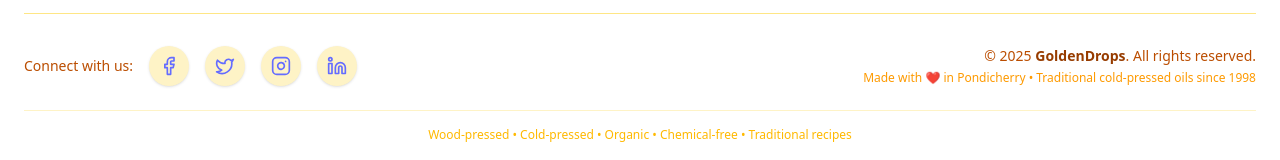
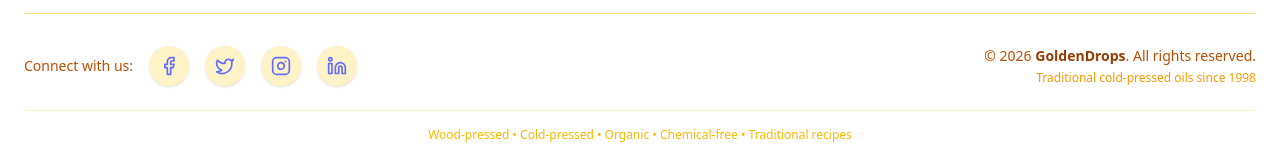
Before and after one commit to SUBITCHAKALAKSHMI-A/Oil_Store, a React app in the folder frontend/: page / in a window 1280 px wide. Shown: the part 3732-3892 px from the top of the page. Built offline with nearby package versions, Linux system fonts and the light colour scheme; the HTML template or start-up script is replaced by a standard one.

Commit message:
Updated Footer

```diff
--- a/frontend/src/components/Footer.jsx
+++ b/frontend/src/components/Footer.jsx
@@ -36,7 +36,7 @@ const Footer = () => {
             {/* Pondicherry Store Address */}
             <div className="bg-amber-50 rounded-2xl p-5 border border-amber-200 mb-6">
               <div className="flex items-start space-x-3">
-                <div className="w-10 h-10 bg-amber-200 rounded-xl flex items-center justify-center flex-shrink-0">
+                <div className="w-10 h-10 bg-amber-200 rounded-xl flex items-center justify-center shrink-0">
                   <MapPin className="w-5 h-5 text-amber-800" />
                 </div>
                 <div>
@@ -193,10 +193,10 @@ const Footer = () => {
             {/* Copyright & Address */}
             <div className="text-center md:text-right">
               <p className="text-sm text-amber-700">
-                © 2025 <span className="font-semibold text-amber-800">GoldenDrops</span>. All rights reserved.
+                © 2026 <span className="font-semibold text-amber-800">GoldenDrops</span>. All rights reserved.
               </p>
               <p className="text-xs text-amber-500 mt-1">
-                Made with ❤️ in Pondicherry • Traditional cold-pressed oils since 1998
+                Traditional cold-pressed oils since 1998
               </p>
             </div>
           </div>
```
